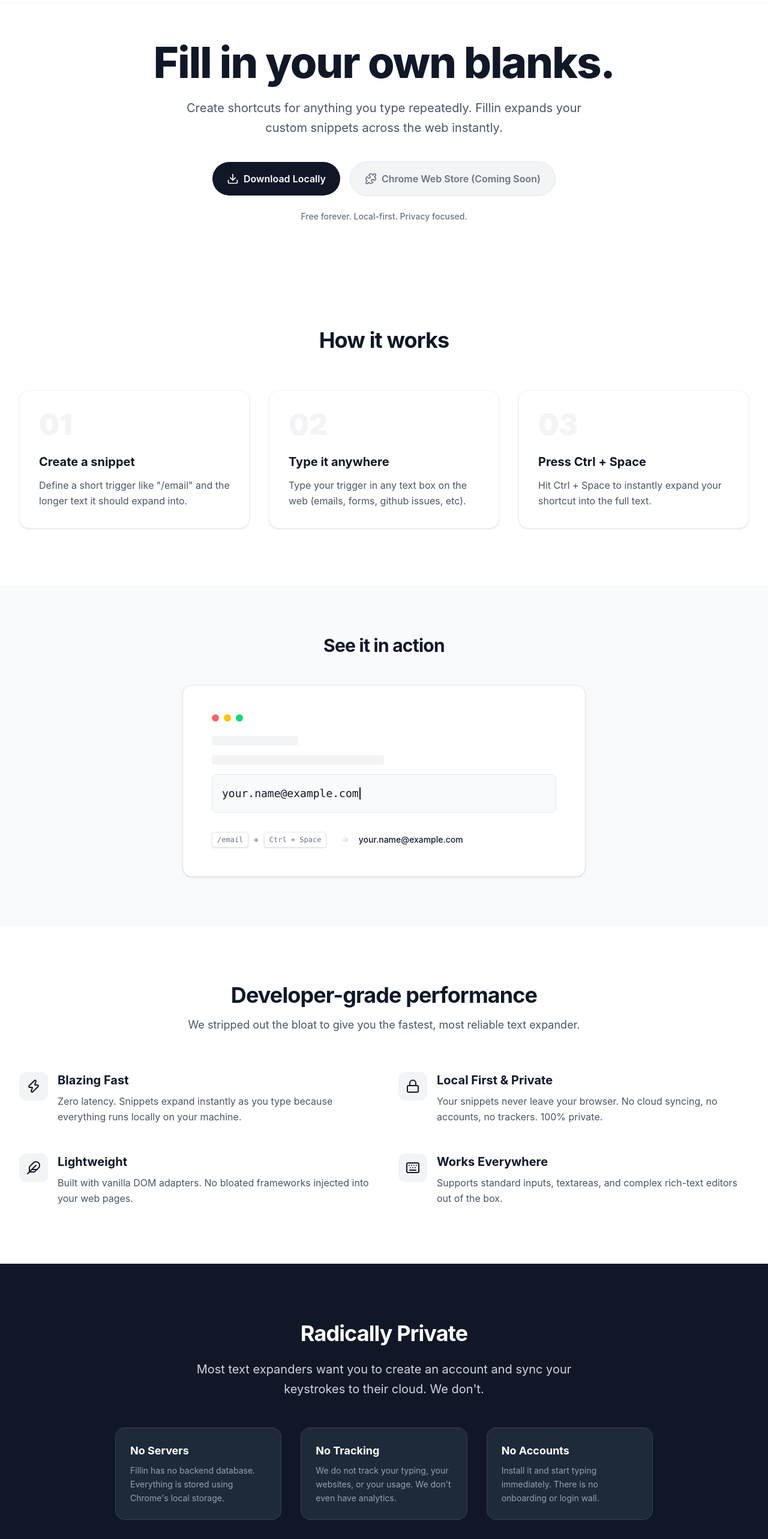
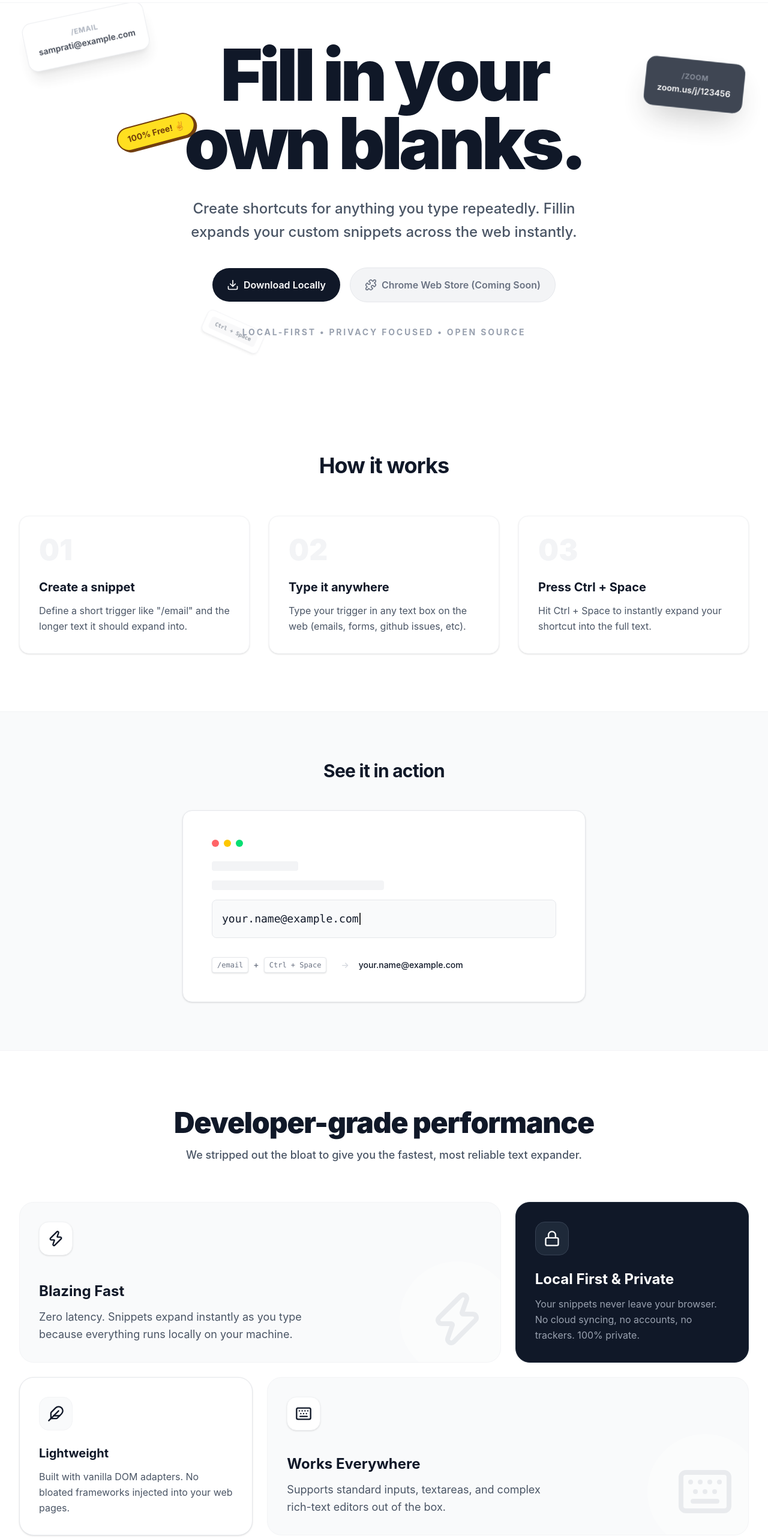
Before and after one commit to vishalsingh-data/Fillin, a React (Vite) app in the folder apps/landing/frontend/: page / in a window 1280 px wide. Shown: the part 60-2626 px from the top of the page at 60% size. Built offline with nearby package versions, Linux system fonts and the light colour scheme.

Commit message:
feat: artistic redesign of landing page with animations, bento grid, and updated footer links

```diff
--- a/apps/landing/frontend/src/components/Features.tsx
+++ b/apps/landing/frontend/src/components/Features.tsx
@@ -28,25 +28,74 @@
   return (
     <section id="features" className="py-24 px-4 sm:px-6 lg:px-8 max-w-7xl mx-auto">
       <div className="text-center mb-16">
-        <h2 className="text-3xl font-bold tracking-tight text-gray-900 sm:text-4xl">Developer-grade performance</h2>
-        <p className="mt-4 text-lg text-gray-600 max-w-2xl mx-auto">
+        <h2 className="text-4xl font-black tracking-tight text-gray-900 sm:text-5xl mb-4">
+          Developer-grade performance
+        </h2>
+        <p className="text-lg text-gray-600 max-w-2xl mx-auto font-medium">
           We stripped out the bloat to give you the fastest, most reliable text expander.
         </p>
       </div>
-      <div className="grid grid-cols-1 md:grid-cols-2 gap-8 lg:gap-12">
-        {features.map((feature) => (
-          <div key={feature.name} className="flex space-x-4">
-            <div className="flex-shrink-0">
-              <div className="w-12 h-12 bg-gray-100 rounded-xl flex items-center justify-center">
-                <feature.icon className="w-6 h-6 text-gray-900" />
-              </div>
+
+      <div className="grid grid-cols-1 md:grid-cols-3 gap-6 auto-rows-[minmax(250px,auto)]">
+
+        {/* Blazing Fast (Spans 2 columns) */}
+        <div className="group md:col-span-2 bg-gray-50 rounded-3xl p-8 border border-gray-100 hover:bg-gray-100 transition-colors overflow-hidden relative">
+          <div className="absolute -right-6 -bottom-6 w-48 h-48 bg-white rounded-full flex items-center justify-center opacity-40 group-hover:scale-110 transition-transform duration-500">
+            <Zap className="w-24 h-24 text-gray-300" />
+          </div>
+          <div className="relative z-10 h-full flex flex-col justify-between">
+            <div className="w-14 h-14 bg-white rounded-2xl flex items-center justify-center shadow-sm border border-gray-100 mb-6 group-hover:scale-110 group-hover:-rotate-3 transition-transform duration-300">
+              <Zap className="w-7 h-7 text-gray-900" />
             </div>
             <div>
-              <h3 className="text-xl font-bold text-gray-900 mb-2">{feature.name}</h3>
-              <p className="text-gray-600 leading-relaxed">{feature.description}</p>
+              <h3 className="text-2xl font-bold text-gray-900 mb-3">{features[0].name}</h3>
+              <p className="text-gray-600 text-lg leading-relaxed max-w-md">{features[0].description}</p>
             </div>
           </div>
-        ))}
+        </div>
+
+        {/* Local First & Private (Spans 1 column) */}
+        <div className="group md:col-span-1 bg-gray-900 rounded-3xl p-8 border border-gray-800 hover:bg-black transition-colors overflow-hidden relative">
+          <div className="relative z-10 h-full flex flex-col justify-between">
+            <div className="w-14 h-14 bg-gray-800 rounded-2xl flex items-center justify-center border border-gray-700 mb-6 group-hover:scale-110 group-hover:rotate-3 transition-transform duration-300">
+              <Lock className="w-7 h-7 text-white" />
+            </div>
+            <div>
+              <h3 className="text-2xl font-bold text-white mb-3">{features[1].name}</h3>
+              <p className="text-gray-400 leading-relaxed">{features[1].description}</p>
+            </div>
+          </div>
+        </div>
+
+        {/* Lightweight (Spans 1 column) */}
+        <div className="group md:col-span-1 bg-white rounded-3xl p-8 border border-gray-200 shadow-sm hover:shadow-md transition-shadow overflow-hidden relative">
+          <div className="relative z-10 h-full flex flex-col justify-between">
+            <div className="w-14 h-14 bg-gray-50 rounded-2xl flex items-center justify-center border border-gray-100 mb-6 group-hover:scale-110 group-hover:-rotate-3 transition-transform duration-300">
+              <Feather className="w-7 h-7 text-gray-900" />
+            </div>
+            <div>
+              <h3 className="text-xl font-bold text-gray-900 mb-3">{features[2].name}</h3>
+              <p className="text-gray-600 leading-relaxed">{features[2].description}</p>
+            </div>
+          </div>
+        </div>
+
+        {/* Works Everywhere (Spans 2 columns) */}
+        <div className="group md:col-span-2 bg-gray-50 rounded-3xl p-8 border border-gray-100 hover:bg-gray-100 transition-colors overflow-hidden relative">
+           <div className="absolute -right-6 -bottom-6 w-48 h-48 bg-white rounded-full flex items-center justify-center opacity-40 group-hover:scale-110 transition-transform duration-500">
+            <Keyboard className="w-24 h-24 text-gray-300" />
+          </div>
+          <div className="relative z-10 h-full flex flex-col justify-between">
+            <div className="w-14 h-14 bg-white rounded-2xl flex items-center justify-center shadow-sm border border-gray-100 mb-6 group-hover:scale-110 group-hover:rotate-3 transition-transform duration-300">
+              <Keyboard className="w-7 h-7 text-gray-900" />
+            </div>
+            <div>
+              <h3 className="text-2xl font-bold text-gray-900 mb-3">{features[3].name}</h3>
+              <p className="text-gray-600 text-lg leading-relaxed max-w-md">{features[3].description}</p>
+            </div>
+          </div>
+        </div>
+
       </div>
     </section>
   );
--- a/apps/landing/frontend/src/components/Footer.tsx
+++ b/apps/landing/frontend/src/components/Footer.tsx
@@ -14,8 +14,7 @@
           &copy; {new Date().getFullYear()} Fillin. All rights reserved.
         </div>
         <div className="flex space-x-6 mt-4 md:mt-0">
-          <a href="#" className="text-gray-400 hover:text-gray-900 transition-colors">GitHub</a>
-          <a href="#" className="text-gray-400 hover:text-gray-900 transition-colors">Twitter</a>
+          <a href="https://github.com/vishalsingh-data/Fillin" target="_blank" rel="noopener noreferrer" className="text-gray-400 hover:text-gray-900 transition-colors">GitHub</a>
         </div>
       </div>
     </footer>
--- a/apps/landing/frontend/src/components/Hero.tsx
+++ b/apps/landing/frontend/src/components/Hero.tsx
@@ -4,17 +4,62 @@
 
 export const Hero = () => {
   return (
-    <section className="pt-32 pb-20 px-4 sm:px-6 lg:px-8 max-w-7xl mx-auto text-center">
-      <h1 className="text-5xl md:text-7xl font-extrabold tracking-tight text-gray-900 mb-6">
-        Fill in your own blanks.
-      </h1>
-      <p className="text-xl text-gray-600 mb-10 max-w-2xl mx-auto leading-relaxed">
-        Create shortcuts for anything you type repeatedly. {PRODUCT_NAME} expands your custom snippets across the web instantly.
-      </p>
-      <div className="max-w-2xl mx-auto mb-6">
-        <DownloadButtons />
+    <section className="relative pt-32 pb-24 px-4 sm:px-6 lg:px-8 max-w-7xl mx-auto text-center overflow-hidden">
+
+      {/* Floating Background Elements */}
+      <div className="hidden lg:block absolute top-20 left-10 animate-[float_6s_ease-in-out_infinite] opacity-80 pointer-events-none" style={{ '--tw-rotate': '-6deg' } as any}>
+        <div className="bg-white border border-gray-200 rounded-2xl shadow-xl p-5 -rotate-6 hover:rotate-0 transition-transform duration-300">
+          <div className="text-xs font-bold text-gray-400 mb-1 uppercase tracking-wider">/email</div>
+          <div className="text-sm font-semibold text-gray-900">samprati@example.com</div>
+        </div>
       </div>
-      <p className="text-sm text-gray-500 font-medium">Free forever. Local-first. Privacy focused.</p>
+
+      <div className="hidden lg:block absolute top-40 right-10 animate-[float_8s_ease-in-out_infinite_reverse] opacity-80 pointer-events-none" style={{ '--tw-rotate': '3deg' } as any}>
+        <div className="bg-gray-900 border border-gray-800 rounded-2xl shadow-2xl p-5 rotate-3 hover:rotate-0 transition-transform duration-300">
+          <div className="text-xs font-bold text-gray-500 mb-1 uppercase tracking-wider">/zoom</div>
+          <div className="text-sm font-semibold text-white">zoom.us/j/123456</div>
+        </div>
+      </div>
+
+      <div className="hidden lg:block absolute bottom-20 left-1/4 animate-[float_7s_ease-in-out_infinite] opacity-60 pointer-events-none" style={{ '--tw-rotate': '12deg' } as any}>
+        <div className="bg-white border border-gray-200 rounded-xl shadow-md p-3 rotate-12 scale-75">
+          <div className="text-xs font-mono font-bold bg-gray-100 px-3 py-1.5 rounded-md text-gray-600">Ctrl + Space</div>
+        </div>
+      </div>
+
+      {/* Playful Sticker */}
+      <div className="absolute top-1/2 left-1/2 -translate-x-1/2 -translate-y-1/2 -ml-[280px] -mt-[60px] md:-ml-[380px] md:-mt-[80px] z-10 rotate-[-15deg] hover:rotate-0 hover:scale-110 transition-all duration-300 cursor-pointer">
+        <div className="bg-yellow-300 text-yellow-900 font-bold text-sm px-4 py-2 rounded-full border-2 border-yellow-900 shadow-[3px_3px_0px_0px_rgba(113,63,18,1)]">
+          100% Free! ✌️
+        </div>
+      </div>
+
+      {/* Main Content */}
+      <div className="relative z-20">
+        <h1 className="text-6xl md:text-8xl lg:text-[7.5rem] font-black tracking-tighter text-gray-900 mb-8 leading-[0.95]">
+          Fill in your <br className="hidden md:block" /> own blanks.
+        </h1>
+        <p className="text-xl md:text-2xl text-gray-600 mb-10 max-w-2xl mx-auto leading-relaxed font-medium">
+          Create shortcuts for anything you type repeatedly. {PRODUCT_NAME} expands your custom snippets across the web instantly.
+        </p>
+
+        <div className="max-w-2xl mx-auto mb-10 transform hover:scale-105 transition-transform duration-300">
+          <DownloadButtons />
+        </div>
+
+        <p className="text-xs md:text-sm text-gray-400 font-bold tracking-[0.2em] uppercase">
+          Local-first • Privacy focused • Open Source
+        </p>
+      </div>
+
+      {/* Custom Styles for Float Animation */}
+      <style dangerouslySetInnerHTML={{__html: `
+        @keyframes float {
+          0% { transform: translateY(0px) rotate(var(--tw-rotate, 0deg)); }
+          50% { transform: translateY(-15px) rotate(var(--tw-rotate, 0deg)); }
+          100% { transform: translateY(0px) rotate(var(--tw-rotate, 0deg)); }
+        }
+      `}} />
     </section>
   );
 };
```
